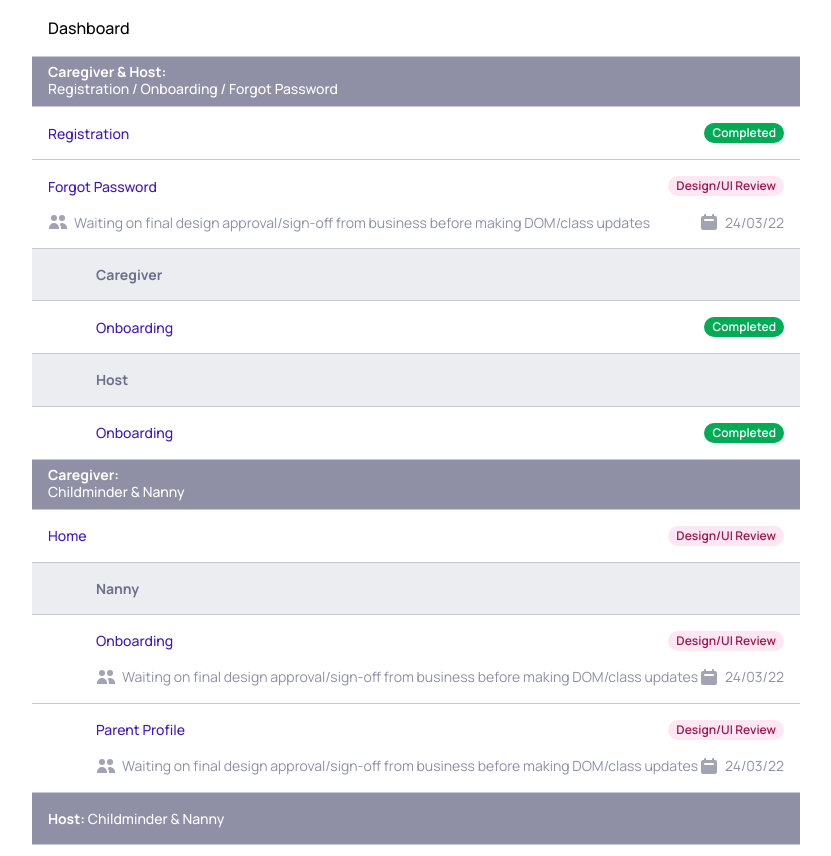
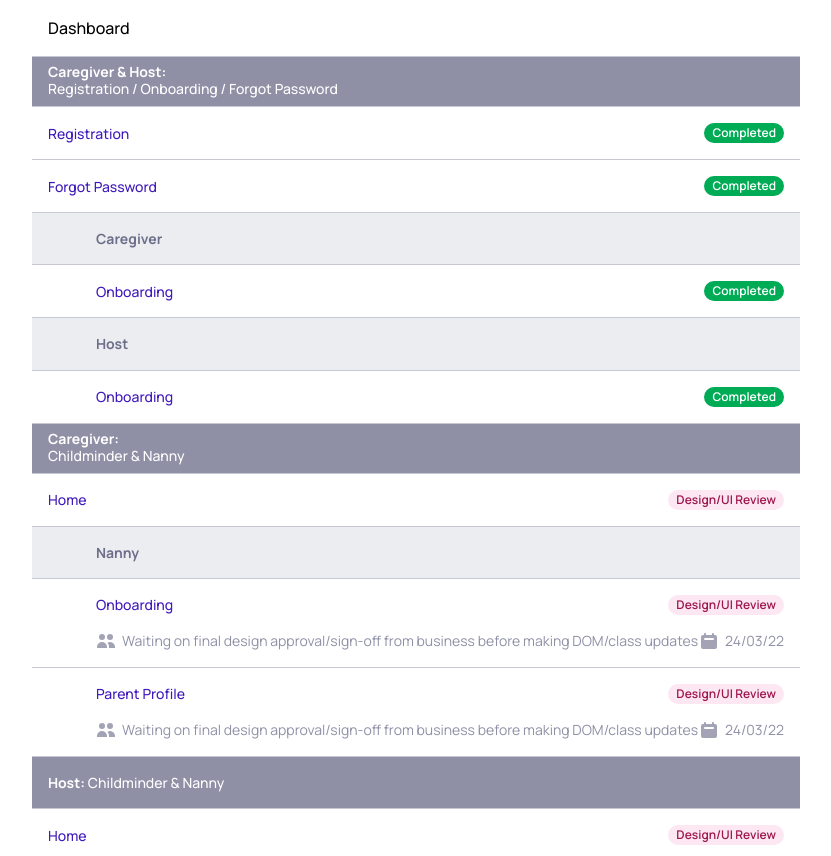
Before and after one commit to andres-codigo/nanny-nina, a Vue app: page /dashboard in a window 1280 px wide. Shown: the whole page, without its empty margins (224-1055 px from the left). Built offline with nearby package versions, Linux system fonts and the light colour scheme.

Commit message:
[page] dashboard forgot password item updated to completed

```diff
--- a/src/pages/_dashboard/Dashboard.vue
+++ b/src/pages/_dashboard/Dashboard.vue
@@ -21,15 +21,15 @@
 							backgroundColorBadge="bg-green-800"
 						/>
 						<ListItem
-							:hideNotes="false"
-							notes="Waiting on final design approval/sign-off from business before making DOM/class updates"
-							date="24/03/22"
+							:hideNotes="true"
+							notes=""
+							date=""
 							routerLinkPath="/forgot-password"
 							title="Forgot Password"
 							textColor="text-lilac-600"
-							textBadge="Design/UI Review"
-							textColorBadge="text-pink-800"
-							backgroundColorBadge="bg-pink-100"
+							textBadge="Completed"
+							textColorBadge="text-white"
+							backgroundColorBadge="bg-green-800"
 						/>
 					</ul>
 				</div>
```
